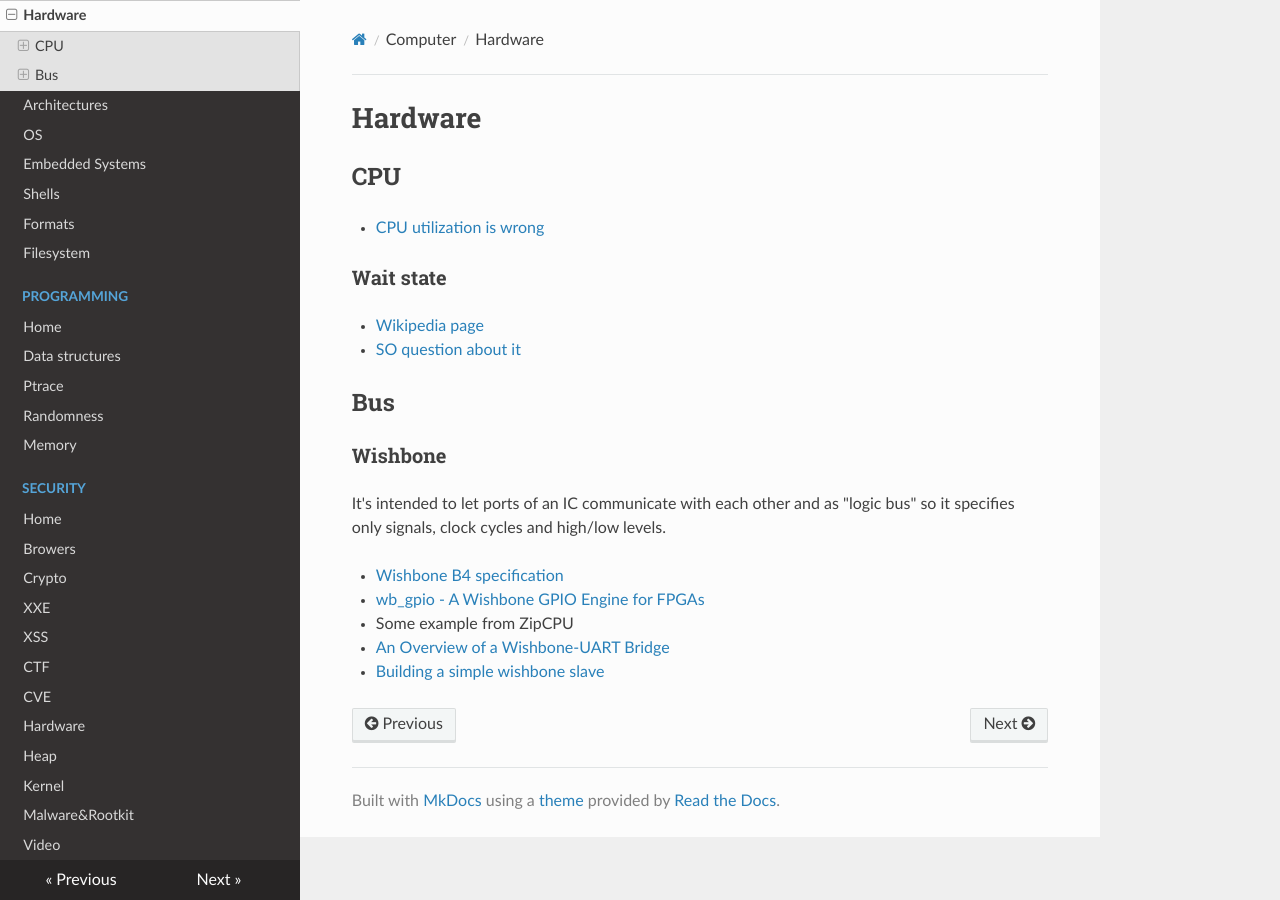
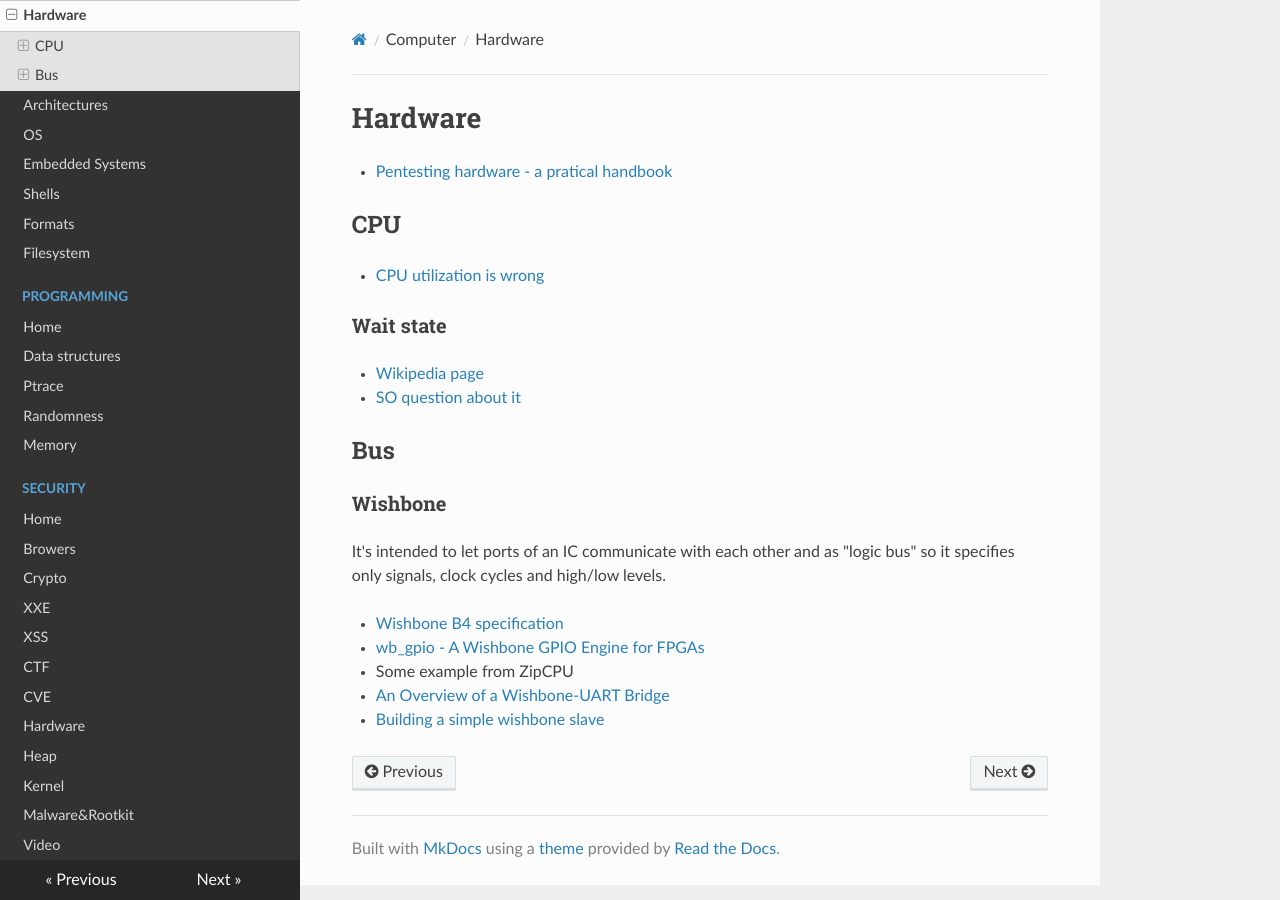
Before and after one commit to gipi/low-level, an MkDocs documentation site: the page built from docs/hw.md, in a window 1280 px wide. Built offline with MkDocs 1.6.1, drawn with Linux system fonts in a browser that asks for light colours; nearby versions of some CDN libraries; old or Windows-style settings are respelled for this version of MkDocs.

Commit message:
Update hw.md

```diff
--- a/docs/hw.md
+++ b/docs/hw.md
@@ -1,4 +1,6 @@
 # Hardware
+
+ - [Pentesting hardware - a pratical handbook](https://github.com/unprovable/PentestHardware)
 
 ## CPU
 
```
